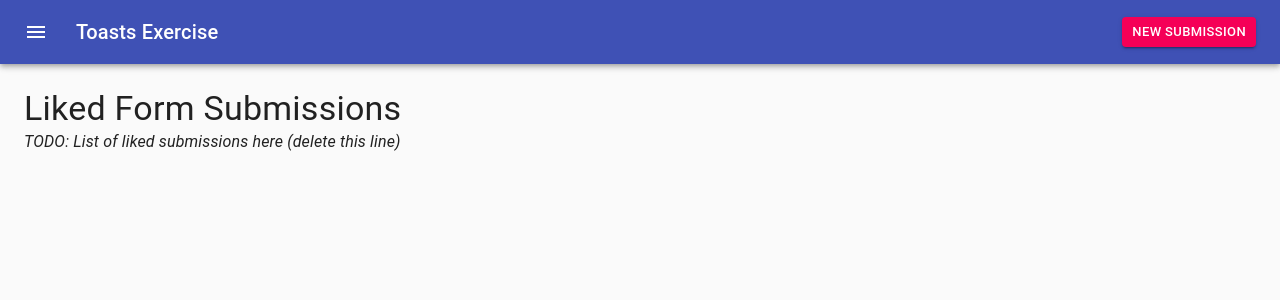
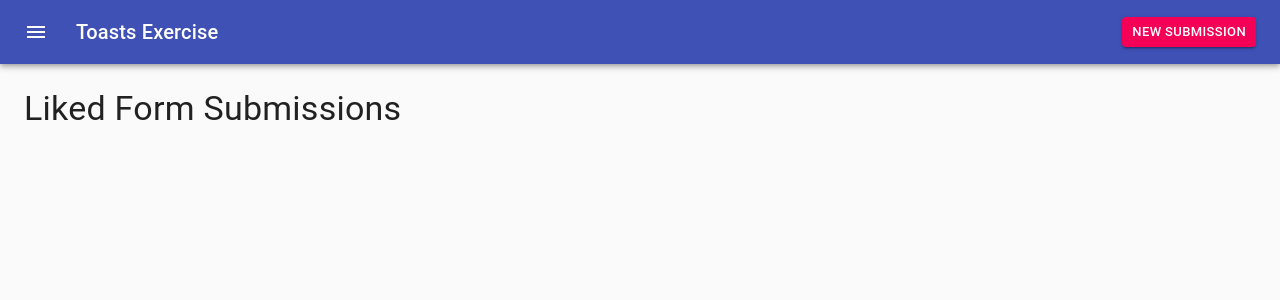
Before and after one commit to nmabusth/toast-exercise, a React (Create React App) app: page / in a window 1280 px wide. Shown: the top 300 px of the page. Built offline with nearby package versions, Linux system fonts and the light colour scheme; what chance would draw is missing.

Commit message:
Displaying list of liked submissions
Content component is now set to fetch liked submissions from server on mount, and update local state to display submissions in a list.  Next improvement will be to add "polling" to fetch updates to liked submission list.

```diff
--- a/src/Content.js
+++ b/src/Content.js
@@ -1,25 +1,44 @@
-import React from 'react';
-import { makeStyles } from '@material-ui/core/styles';
-import Typography from '@material-ui/core/Typography';
+import React, { useState, useEffect } from "react";
+import { makeStyles } from "@material-ui/core/styles";
+import Typography from "@material-ui/core/Typography";
+
+import { fetchLikedFormSubmissions } from "./service/mockServer";
 
 const useStyles = makeStyles(() => ({
   root: {
-    marginTop: '24px',
+    marginTop: "24px",
   },
   p: {
-    fontStyle: 'italic',
+    fontStyle: "italic",
   },
 }));
 
 export default function Content() {
   const classes = useStyles();
+  const [likedFormSubs, setLikedFormSubs] = useState([]);
+
+  useEffect(() => {
+    // On mount fetch liked submissions and update state
+    fetchLikedFormSubmissions()
+      .then((results) => {
+        setLikedFormSubs(results.formSubmissions);
+      })
+      .catch((error) => {
+        console.log("Error fetching form submissions: " + error.message);
+      });
+  }, []);
+
   return (
     <div className={classes.root}>
       <Typography variant="h4">Liked Form Submissions</Typography>
 
-      <Typography variant="body1" className={classes.p}>
-        TODO: List of liked submissions here (delete this line)
-      </Typography>
+      <ol>
+        {likedFormSubs.map((submission) => (
+          <li key={submission.id}>
+            {submission.data.firstName + " " + submission.data.lastName}
+          </li>
+        ))}
+      </ol>
     </div>
   );
 }
--- a/src/Header.js
+++ b/src/Header.js
@@ -98,7 +98,7 @@ export default function Header() {
       </AppBar>
       <Snackbar
         open={openToast}
-        autoHideDuration={8000}
+        autoHideDuration={12000}
         onClose={handleClose}
         message={
           currentSubmission.data &&
```
